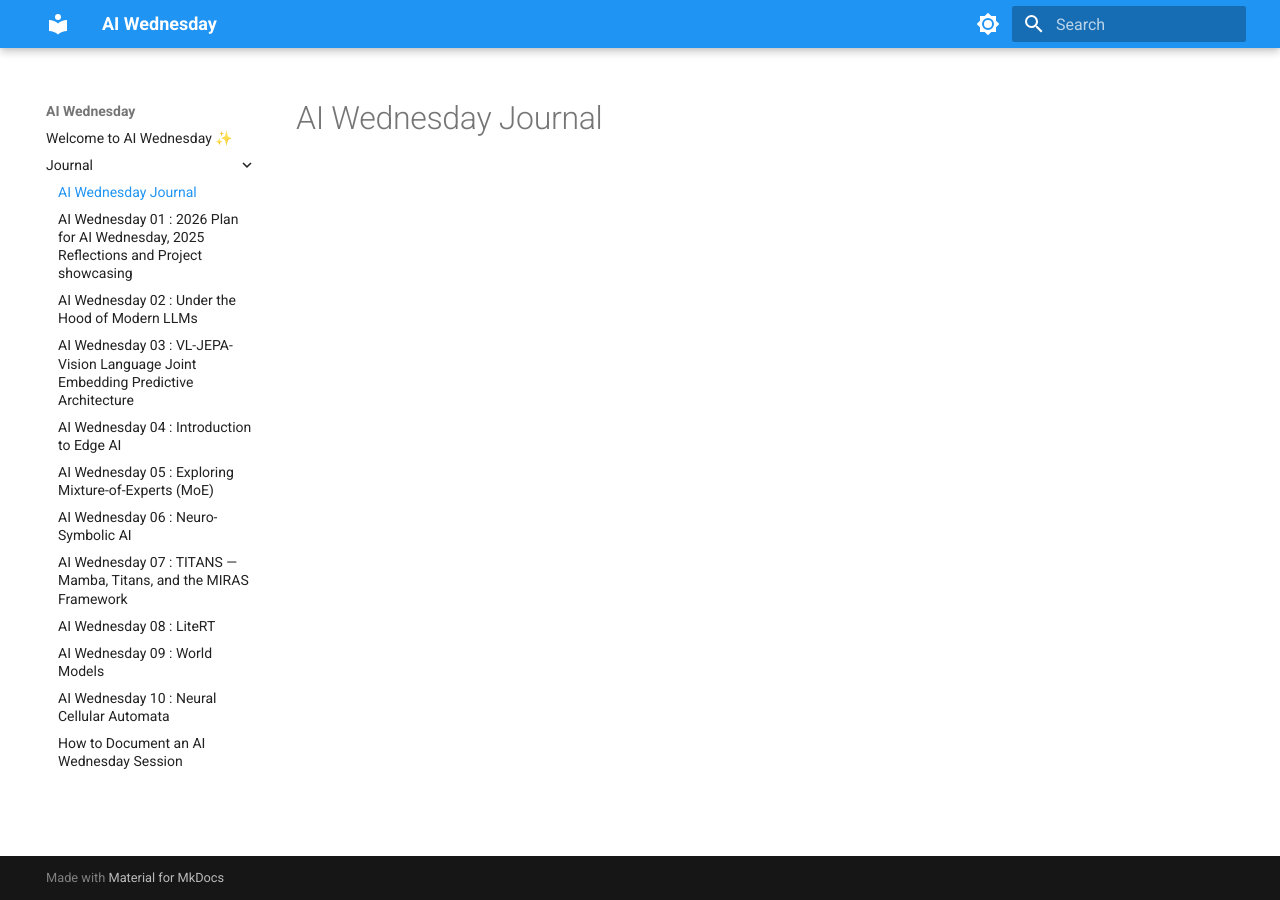
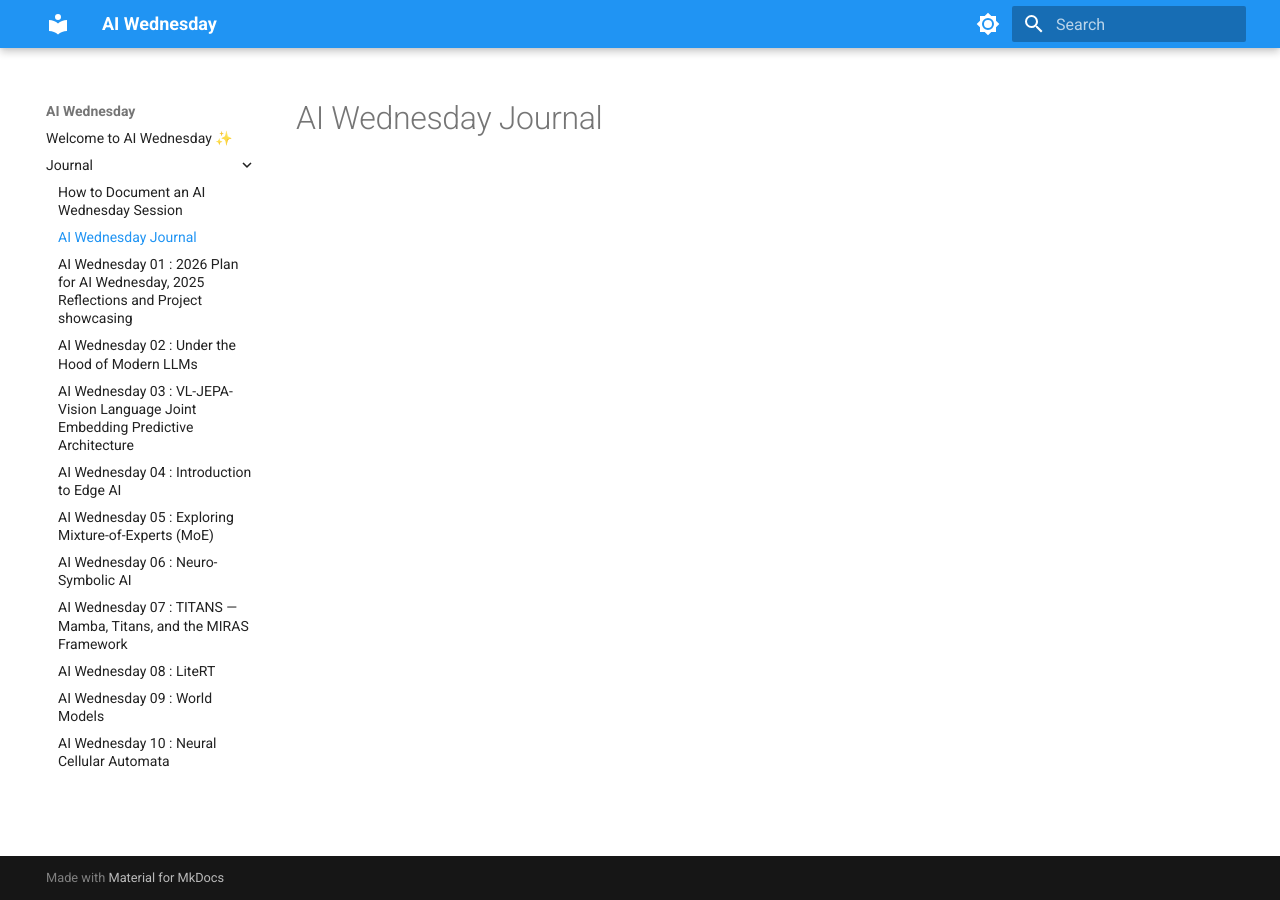
Before and after one commit to tinkerhub/AIWednesday, an MkDocs documentation site: the page built from docs/blog/index.md, in a window 1280 px wide. Built offline with MkDocs 1.6.1 and Material for MkDocs 9.7.7, drawn with Linux system fonts in a browser that asks for light colours; some of the changed lines change nothing that is shown.

Commit message:
Pinnedblog

```diff
--- a/mkdocs.yml
+++ b/mkdocs.yml
@@ -25,6 +25,7 @@ plugins:
 nav:
   - index.md
   - Journal:
+    - blog/posts/2026-01-14-Documentation-Guide.md
     - blog/index.md
     - blog/posts/2026-01-07-AI-Wednesday.md
     - blog/posts/2026-01-14-under-the-hood-of-LLM.md
@@ -36,4 +37,3 @@ nav:
     - blog/posts/2026-05-13-LiteRT.md
     - blog/posts/2026-05-27-World-Models.md
     - blog/posts/2026-06-10-Neural-Cellular-Automata.md
-    - blog/posts/2026-01-14-Documentation-Guide.md
```
Also changed, not shown: site/404.html, site/blog/index.html, site/blog/posts/2026-01-07-AI-Wednesday/index.html, site/blog/posts/2026-01-14-Documentation-Guide/index.html, site/blog/posts/2026-01-14-under-the-hood-of-LLM/index.html, site/blog/posts/2026-01-21-VL-JEPA/index.html, site/blog/posts/2026-01-28-Introduction-to-Edge-AI/index.html, site/blog/posts/2026-03-25-Exploring-Mixture-of-Experts/index.html, site/blog/posts/2026-04-22-Neuro-Symbolic-AI/index.html, site/blog/posts/2026-04-29-TITANS/index.html, site/blog/posts/2026-05-13-LiteRT/index.html, site/blog/posts/2026-05-27-World-Models/index.html, site/blog/posts/2026-06-10-Neural-Cellular-Automata/index.html, site/index.html.
